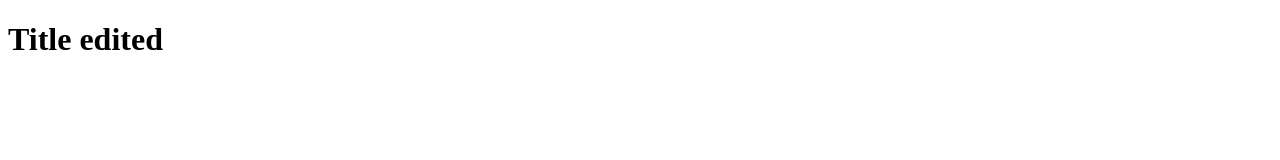
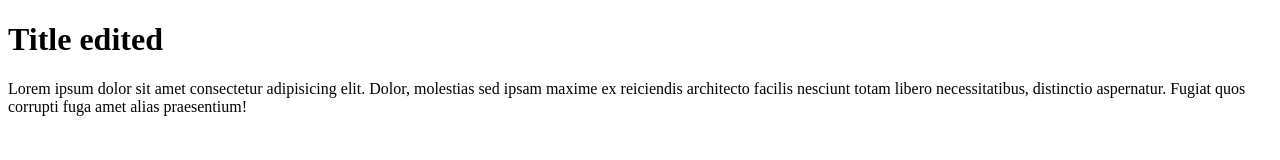
Before and after one commit to fedebacci/first-merge-test, a plain HTML site: page index.html in a window 1280 px wide. Drawn offline with Linux system fonts and the light colour scheme.

Commit message:
add lorem paragraph

```diff
--- a/index.html
+++ b/index.html
@@ -1,6 +1,5 @@
 <!DOCTYPE html>
 <html lang="en">
-
   <head>
     <meta charset="UTF-8" />
     <meta name="viewport" content="width=device-width, initial-scale=1.0" />
@@ -9,6 +8,11 @@
 
   <body>
     <h1>Title edited</h1>
+    <p>
+      Lorem ipsum dolor sit amet consectetur adipisicing elit. Dolor, molestias
+      sed ipsam maxime ex reiciendis architecto facilis nesciunt totam libero
+      necessitatibus, distinctio aspernatur. Fugiat quos corrupti fuga amet
+      alias praesentium!
+    </p>
   </body>
-
 </html>
```
Lines whose indentation alone changed are shown as unchanged.
